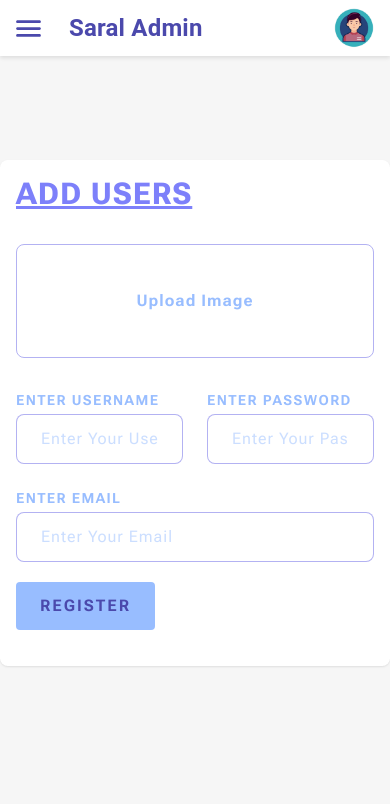
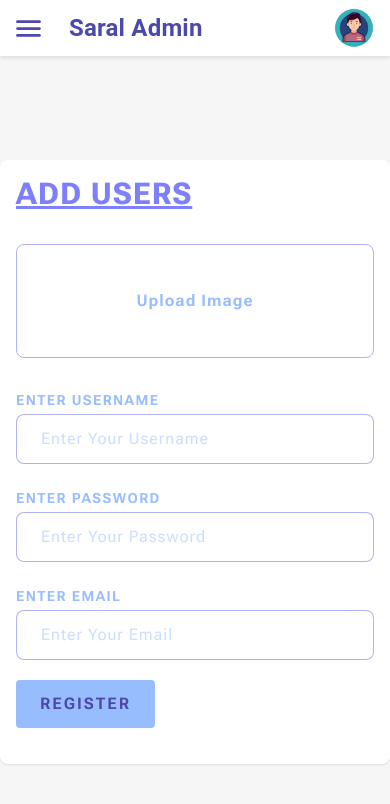
Before and after one commit to AryanAD/projectI, a React (Vite) app in the folder client/: page /add-users in a window 390 px wide. Shown: the top 804 px of the page. Built offline with nearby package versions, Linux system fonts and the light colour scheme.

Commit message:
updated ui

```diff
--- a/client/src/components/custom/CustomCSS.tsx
+++ b/client/src/components/custom/CustomCSS.tsx
@@ -1,5 +1,9 @@
 export const CustomCSS = {
-  cardBG: "bg-white p-4 rounded-lg shadow-sm drop-shadow-sm",
+  cardBG: "bg-white w-[90%] md:w-full p-4 rounded-lg shadow-sm drop-shadow-sm",
+
+  //Grids
+  gridTwo: "grid md:grid-cols-2 gap-6 w-full",
+  gridThree: "grid md:grid-cols-3 gap-6 w-full",
 
   // Buttons
   submitButton:
--- a/client/src/pages/users/AddUsers.tsx
+++ b/client/src/pages/users/AddUsers.tsx
@@ -95,7 +95,7 @@ const AddUsers = () => {
             </label>
           </div>
 
-          <div className="grid grid-cols-2 gap-6 w-full">
+          <div className={CustomCSS.gridTwo}>
             <div className="flex flex-col">
               <label className={CustomCSS.label} htmlFor="username">
                 Enter Username
```
